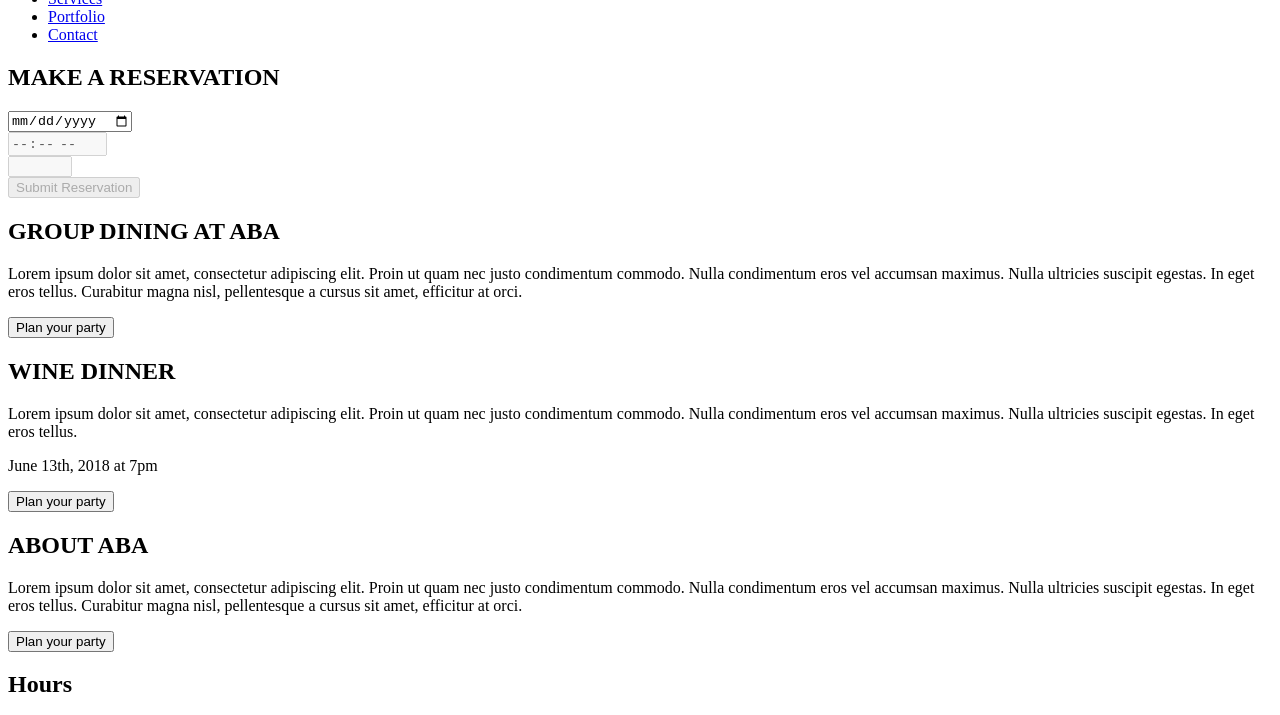
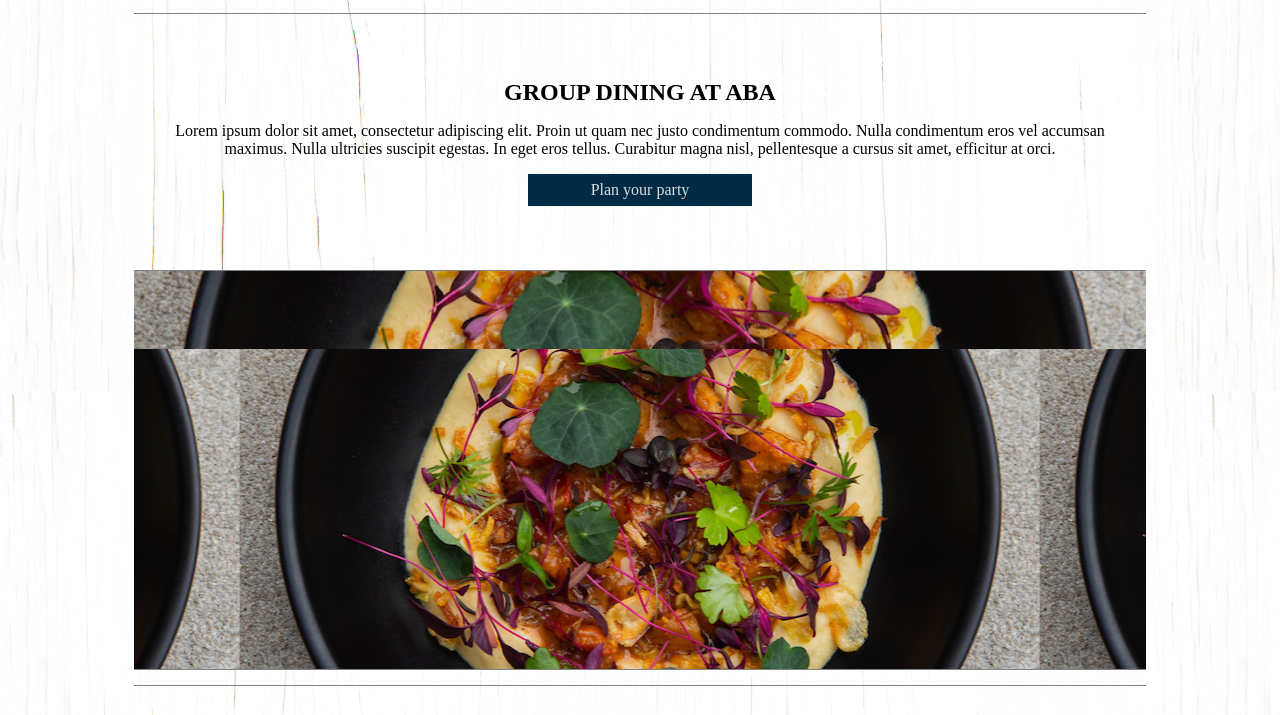
Before and after one commit to hyradar/Aba-Restaurant, a website: page index.html in a window 1280 px wide. Shown: the part 809-1524 px from the top of the page. Drawn offline with Linux system fonts and the light colour scheme; the site is published under a folder, as on GitHub Pages, so addresses that start at the root find nothing; a web font is replaced by a local one.

Commit message:
fixed type with css attachment to index html

```diff
--- a/index.html
+++ b/index.html
@@ -3,7 +3,7 @@
 <head>
     <meta charset="UTF-8">
     <meta name="viewport" content="width=device-width, initial-scale=1.0">
-    <link rel="stylesheet" href="/dist/styles.css">
+    <link rel="stylesheet" href="dist/styles.css">
     <link href='https://fonts.googleapis.com/css?family=Playfair' rel='stylesheet'>
     <script src="reservation_input.js" defer></script>
     <title>Aba Restaurant</title>
```
